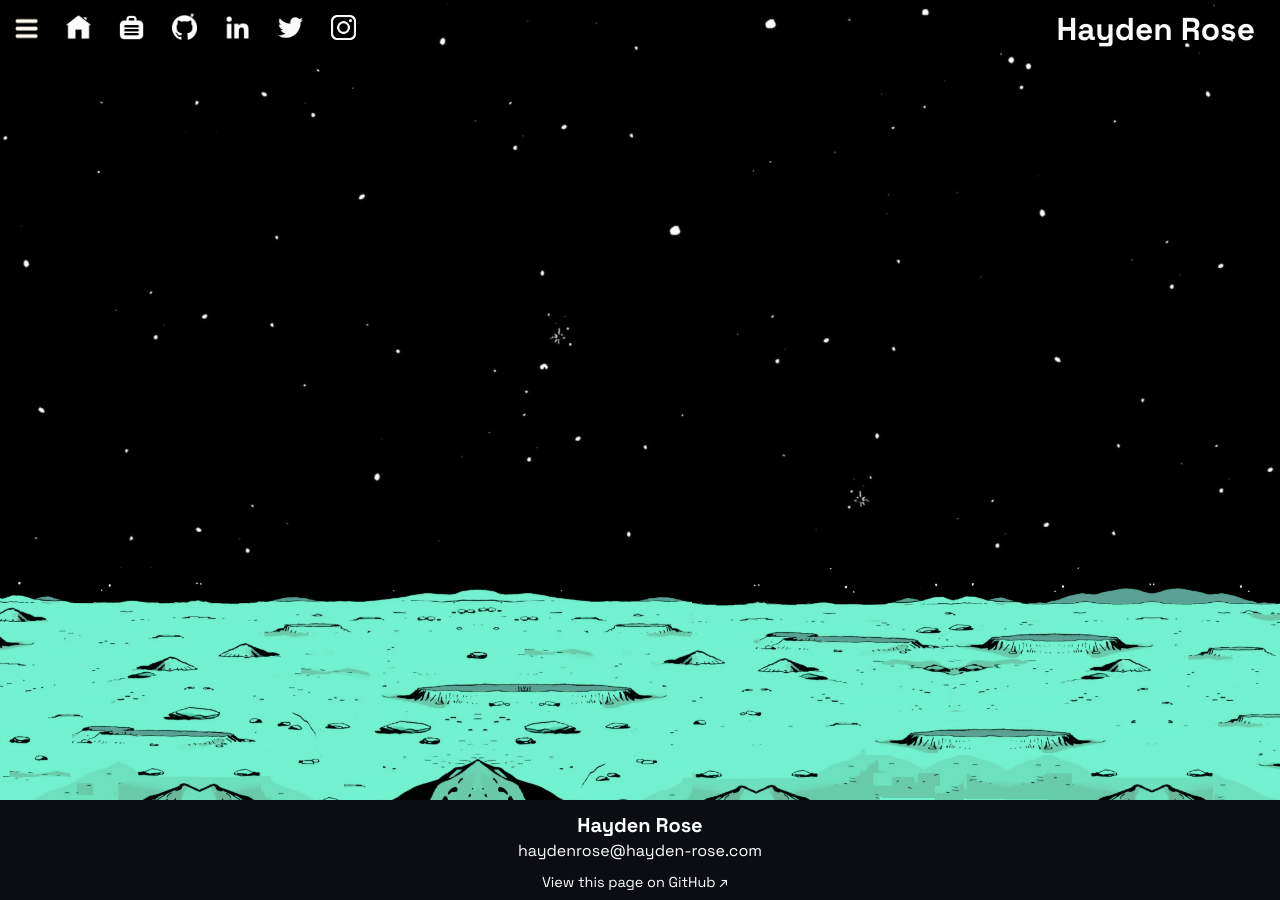
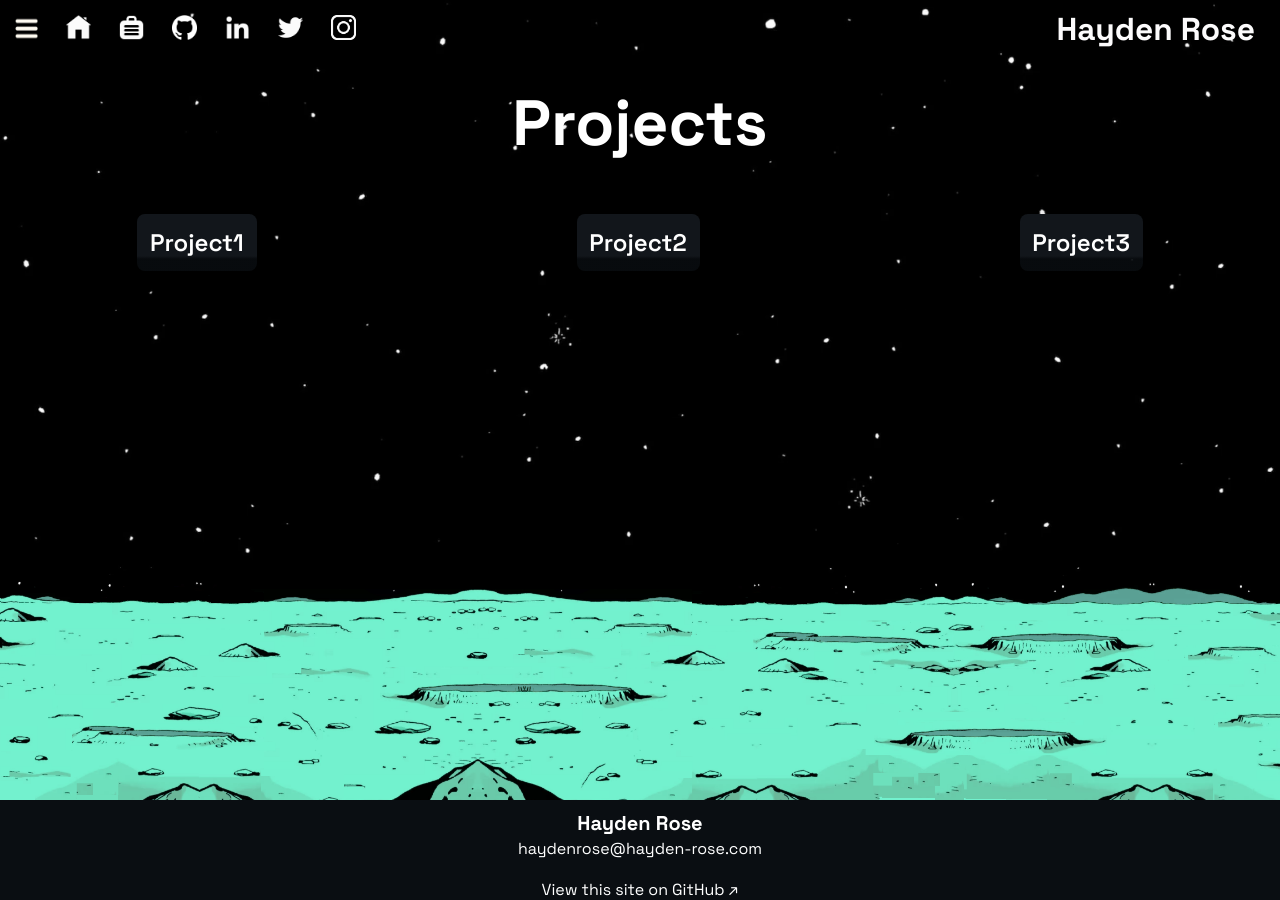
Before and after one commit to hayden4r4/personal-website-frontend, a Next.js app: page /portfolio in a window 1280 px wide. Built offline with nearby package versions, Linux system fonts and the light colour scheme.

Commit message:
Fixed a few alignment issues, added project grid to portfolio page

```diff
--- a/components/Footer/Footer.tsx
+++ b/components/Footer/Footer.tsx
@@ -10,7 +10,7 @@ export default function Footer() {
                         <a id="footerEmail">haydenrose@hayden-rose.com</a>
                     </Link>
                     <Link href="https://github.com/hayden4r4/personal_website_frontend_nextjs/tree/master">
-                        <a id="footerPageSourceLink">View this page on GitHub ↗</a>
+                        <a id="footerPageSourceLink">View this site on GitHub ↗</a>
                     </Link>
                 </span>
 				{/* <Link href="https://github.com/hayden4r4/personal_website_frontend_nextjs/blob/master/LICENSE.md">
--- a/components/Portfolio/PortfolioBody.tsx
+++ b/components/Portfolio/PortfolioBody.tsx
@@ -1,7 +1,31 @@
-export default function PortfolioBody() {
-    return (
-        <div className="porfolioBody">
+import textShadowGenerator from "../Utilities/TextEffects";
 
-        </div>
-    );
+import * as PropTypes from "../Utilities/PropTypes";
+
+export default function PortfolioBody({
+	headerShadowColor,
+}: PropTypes.TopBarProps) {
+	return (
+		<div id="portfolioBody">
+			<h1
+				id="portfolioGridHeader"
+				style={{
+					textShadow: textShadowGenerator(0, 0.1, 0.0025, headerShadowColor),
+				}}
+			>
+				Projects
+			</h1>
+			<div id="portfolioGrid">
+				<div className="portfolioGridItem">
+                    <h2 className="porfolioGridProjectName">Project1</h2>
+                </div>
+				<div className="portfolioGridItem">
+                    <h2 className="porfolioGridProjectName">Project2</h2>
+                </div>
+				<div className="portfolioGridItem">
+                    <h2 className="porfolioGridProjectName">Project3</h2>
+                </div>
+			</div>
+		</div>
+	);
 }
--- a/pages/portfolio.tsx
+++ b/pages/portfolio.tsx
@@ -17,7 +17,7 @@ export default function Portfolio() {
 			</Head>
 			<div id="porfolioView">
 				<TopBar headerShadowColor={styles.lightBlueSecondary} />
-				<PortfolioBody />
+				<PortfolioBody headerShadowColor={styles.lightBlueSecondary}/>
 			</div>
 			<Footer />
 		</div>
--- a/public/static/styles/footer.scss
+++ b/public/static/styles/footer.scss
@@ -3,8 +3,8 @@
 
 #footer {
 	position: relative;
-    // top: -4px;
 	bottom: 0px;
+    margin-bottom: -10px;
 	height: c.$footer-height;
 	width: 100%;
 	background-color: c.$footer-black;
@@ -14,38 +14,35 @@
 
 #footerContent {
 	font-size: 1rem;
-    text-align: center;
 	height: 100%;
 	width: 100%;
 }
 
 #footerContent #footerMainText {
-    position: relative;
-    top: 12px;
-    transform: translateY(-50%);
-    font-size: 1rem;
-    text-align: center;
-    height: max-content;
+	display: flex;
+	flex-wrap: nowrap;
+	align-items: center;
+	justify-content: center;
+	flex-direction: column;
 	width: max-content;
+	margin: auto;
+	padding-top: 10px;
 }
 
 #footerContent #footerName {
 	font-family: "Space Grotesk Bold";
 	font-size: 1.25rem;
-    margin-bottom: 2px;
-}
-
-#footerContent #footerEmail {
-    width: max-content;
+    padding-bottom: 2px;
 }
 
 #footerContent #footerPageSourceLink {
-    display: flex;
-    font-size: 0.9rem;
-    align-items: center;
-    justify-content: center;
-    margin-top: 12px;
-    margin-right: 10px;
+    -webkit-touch-callout: none; /* iOS Safari */
+    -webkit-user-select: none; /* Safari */
+	-khtml-user-select: none; /* Konqueror HTML */
+	-moz-user-select: none; /* Old versions of Firefox */
+	-ms-user-select: none; /* Internet Explorer/Edge */
+	user-select: none; /* Non-prefixed version, currently supported by Chrome, Edge, Opera and Firefox */
+	padding-top: 20px;
 }
 
 #footerContent #footerLicense {
@@ -57,8 +54,8 @@
 	margin-right: 10px;
 }
 
-@media only screen and (max-width: 650px) {
-	#footerContent #footerLicense {
+@media only screen and (max-width: 250px) {
+	#footerContent #footerMainText {
 		display: none;
 	}
 }
--- a/public/static/styles/index.scss
+++ b/public/static/styles/index.scss
@@ -14,10 +14,6 @@ body {
 	// background-repeat: no-repeat;
 	// background-position: center top;
 	// background-size: 100% 100%;
-}
-
-html {
-	height: 100%;
 }
 
 img {
--- a/public/static/styles/main.scss
+++ b/public/static/styles/main.scss
@@ -6,6 +6,7 @@
 	border: 0px;
 }
 
+
 a:link { text-decoration: none; }
 a:visited { text-decoration: none; }
 a:hover { text-decoration: none; }
--- a/public/static/styles/navigationMenu.scss
+++ b/public/static/styles/navigationMenu.scss
@@ -15,6 +15,12 @@
 	transition: width 0.1s linear, box-shadow 0.1s linear, transform 0.1s linear;
 	opacity: 100%;
 	z-index: 9;
+	-webkit-touch-callout: none; /* iOS Safari */
+    -webkit-user-select: none; /* Safari */
+	-khtml-user-select: none; /* Konqueror HTML */
+	-moz-user-select: none; /* Old versions of Firefox */
+	-ms-user-select: none; /* Internet Explorer/Edge */
+	user-select: none; /* Non-prefixed version, currently supported by Chrome, Edge, Opera and Firefox */
 	// .navigationMenuList {
 	// 	font-family: "Space Grotesk Bold";
 	// 	color: c.$off-white;
--- a/public/static/styles/portfolio.scss
+++ b/public/static/styles/portfolio.scss
@@ -3,7 +3,6 @@
 @use "utilities/fonts";
 @use "topBar";
 @use "button";
-
 
 #portfolioApp {
 	height: 100%;
@@ -20,10 +19,12 @@
 	height: 100%;
 	width: 100%;
 	position: relative;
-    z-index: -10;
+	// top: calc(-1 * c.$top-bar-height);
+	// top: 0;
 }
 
-#portfolioApp .navigationMenu, #portfolioApp .navigationMenu.showMenu {
+#portfolioApp .navigationMenu,
+#portfolioApp .navigationMenu.showMenu {
 	background-color: c.$light-blue-transparent;
 }
 
@@ -31,6 +32,58 @@
 	background: c.$light-blue;
 }
 
+#portfolioApp #portfolioBody {
+	z-index: 1;
+	padding-top: c.$top-bar-height;
+	height: calc(100% - c.$top-bar-height);
+}
+
+#portfolioApp #portfolioBody #portfolioGridHeader {
+	text-align: center;
+	font-size: 4rem;
+	font-family: "Space Grotesk Bold";
+	color: white;
+	padding-top: 2.5%;
+}
+
+#portfolioApp #portfolioBody #portfolioGrid {
+	padding-top: 50px;
+	z-index: 1;
+	margin: auto;
+	align-items: center;
+	justify-content: center;
+	font-family: "Space Grotesk";
+	color: white;
+	display: flex;
+	flex-wrap: wrap;
+	justify-content: center;
+	column-gap: 25%;
+	flex-wrap: wrap;
+	flex-flow: row wrap;
+	row-gap: 50px;
+	text-align: center;
+}
+
+#portfolioApp #portfolioBody #portfolioGrid .portfolioGridItem {
+	// background-color: c.$footer-black-transparent;
+	background: linear-gradient(
+		to bottom,
+		c.$projects-header-black 42px,
+		c.$footer-black-transparent 45px
+	);
+	border-radius: 8px;
+	padding: 1%;
+	grid-template-rows: 1fr 1fr 1fr;
+	align-items: center;
+	justify-items: center;
+	box-shadow: 0 15px 25px rgba(0, 0, 0, 0.6);
+}
+
+#portfolioApp #portfolioBody #portfolioGrid .porfolioGridProjectName {
+	font-family: "Space Grotesk SemiBold";
+	font-size: 1.5rem;
+}
+
 body {
 	background-color: black;
 }
--- a/public/static/styles/topBar.scss
+++ b/public/static/styles/topBar.scss
@@ -7,7 +7,7 @@
 	top: 0;
 	width: 100%;
 	color: white;
-	height: 100px;
+	height: c.$top-bar-height;
 	width: 100%;
 	z-index: 10;
 }
--- a/public/static/styles/utilities/_constants.scss
+++ b/public/static/styles/utilities/_constants.scss
@@ -17,6 +17,10 @@ $light-blue-green: #73f1bc;
 $light-blue-green-transparent: #73f1bc90;
 $mars-rock-purple: #ae71a6;
 $footer-black: #0a0e12;
+$footer-black-transparent: #0a0e12c4;
+$projects-header-black: #12161b;
+
 
 $navigaton-bar-width: 300px;
 $footer-height: 100px;
+$top-bar-height: 50px;
```
Lines whose indentation alone changed are shown as unchanged.
